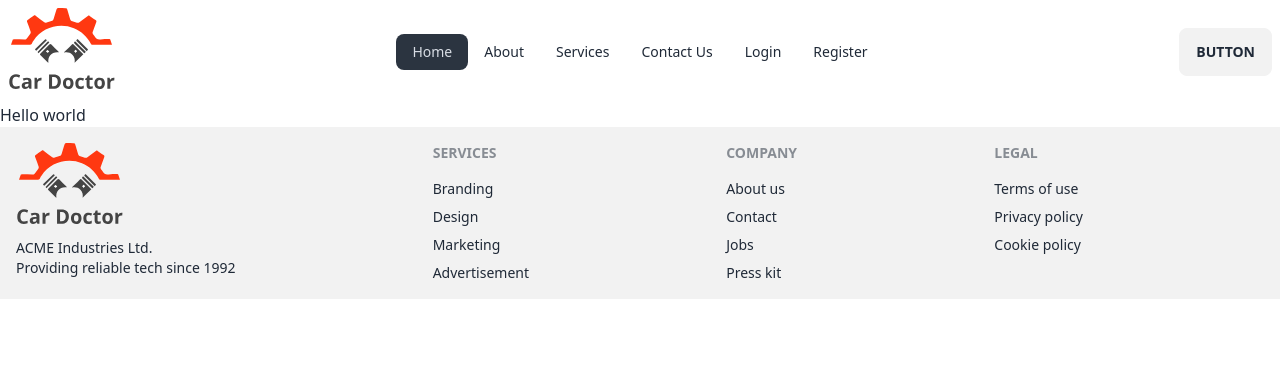
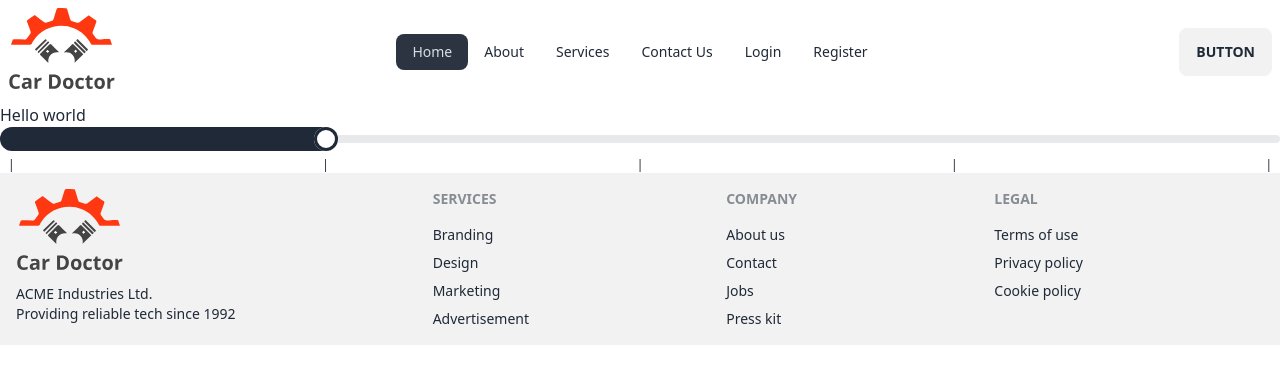
Before and after one commit to SheikhRakibhossain/Light_Car, a React (Vite) app: page / in a window 1280 px wide. Shown: the top 384 px of the page. Built offline with nearby package versions, Linux system fonts and the light colour scheme; no server answers.

Commit message:
Rang btn added

```diff
--- a/src/Pages/Home/MainHome/Home.jsx
+++ b/src/Pages/Home/MainHome/Home.jsx
@@ -1,10 +1,24 @@
-
 const Home = () => {
-    return (
-        <div>
-            <h1>Hello world</h1>
-        </div>
-    );
+  return (
+    <div>
+      <h1>Hello world</h1>
+      <input
+        type="range"
+        min={0}
+        max="100"
+        value="25"
+        className="range"
+        step="25"
+      />
+      <div className="w-full flex justify-between text-xs px-2">
+        <span>|</span>
+        <span>|</span>
+        <span>|</span>
+        <span>|</span>
+        <span>|</span>
+      </div>
+    </div>
+  );
 };
 
 export default Home;
```
